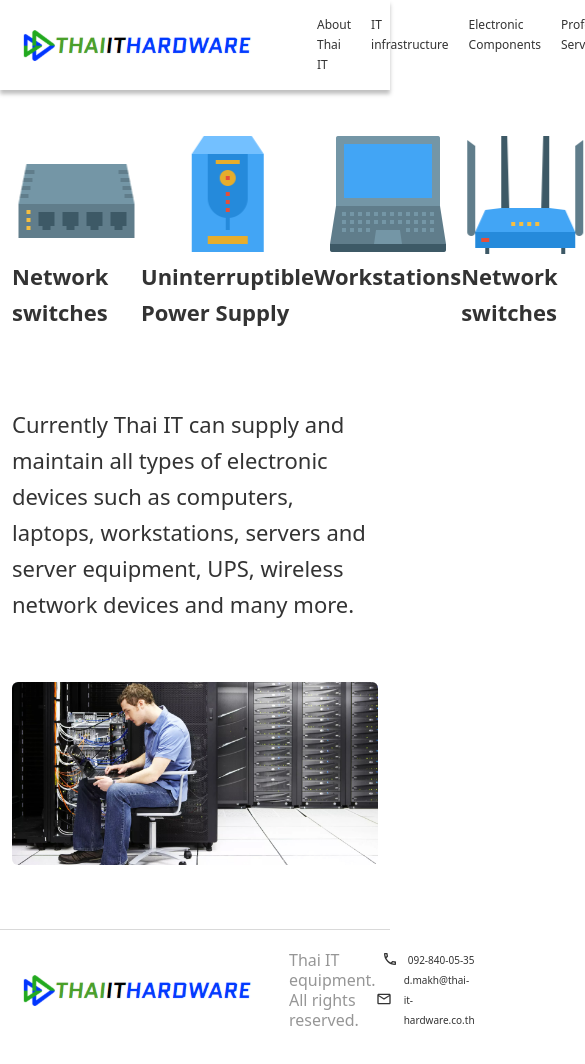
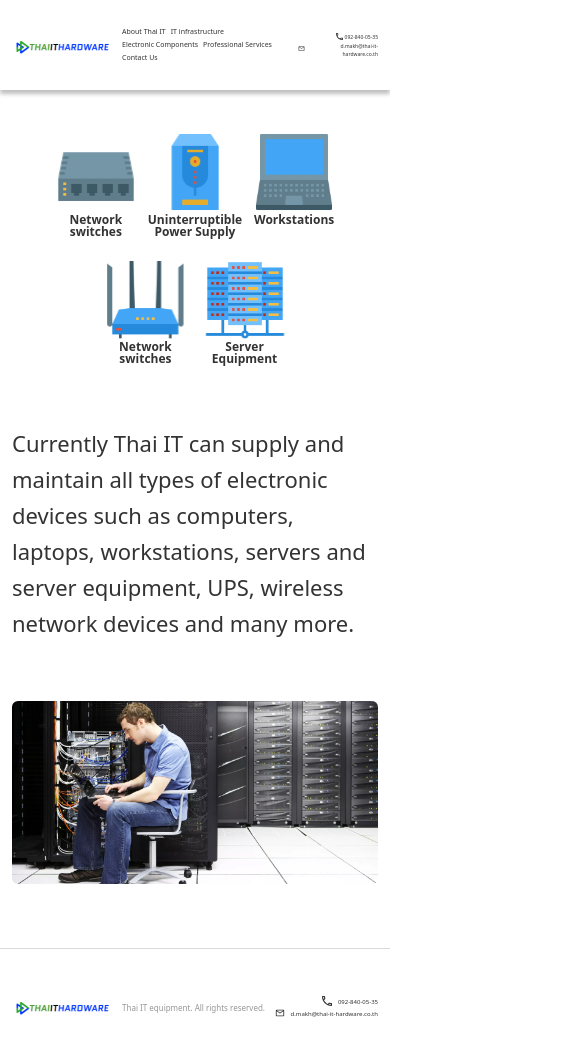
Before and after one commit to Mirfozil-dev/thai_it_hardware, a Vue app: page /#/infrastructure in a window 390 px wide. Shown: the top 1064 px of the page, 585 px wide, since content can reach past the window. Built offline with nearby package versions, Linux system fonts and the light colour scheme; what vue2-touch-events would draw is missing.

Commit message:
made main page adaptive

```diff
--- a/src/components/CompetenciesSection.vue
+++ b/src/components/CompetenciesSection.vue
@@ -1,31 +1,45 @@
 <template>
-  <div class="d-flex justify-content-between">
-    <div class="competencies_item">
+  <div class="d-flex w-100 competencies_wrapper justify-content-center">
+    <div class="competencies_item d-flex flex-column align-items-center">
       <img src="../assets/images/hub.svg" alt="">
-      <p>Network switches</p>
+      <Paragraph class="text-center" fontWeight="600">
+        Network switches
+      </Paragraph>
     </div>
-    <div class="competencies_item">
+    <div class="competencies_item d-flex flex-column align-items-center">
       <img src="../assets/images/supply.svg" alt="">
-      <p>Uninterruptible Power Supply</p>
+      <Paragraph class="text-center" fontWeight="600">
+        Uninterruptible Power Supply
+      </Paragraph>
     </div>
-    <div class="competencies_item">
+    <div class="competencies_item d-flex flex-column align-items-center">
       <img src="../assets/images/laptop.svg" alt="">
-      <p>Workstations</p>
+      <Paragraph class="text-center" fontWeight="600">
+        Workstations
+      </Paragraph>
+      <p class="text-center"></p>
     </div>
-    <div class="competencies_item">
+    <div class="competencies_item d-flex flex-column align-items-center">
       <img src="../assets/images/router.svg" alt="">
-      <p>Network switches</p>
+      <Paragraph class="text-center" fontWeight="600">
+        Network switches
+      </Paragraph>
     </div>
-    <div class="competencies_item">
+    <div class="competencies_item d-flex flex-column align-items-center">
       <img src="../assets/images/server.svg" alt="">
-      <p>Server Equipment</p>
+      <Paragraph class="text-center" fontWeight="600">
+        Server Equipment
+      </Paragraph>
     </div>
   </div>
 </template>
 
 <script>
+import Paragraph from './Paragraph.vue'
+
 export default {
-  name: 'CompetenciesSection'
+  name: 'CompetenciesSection',
+  components: { Paragraph }
 }
 </script>
 
@@ -34,12 +48,55 @@ export default {
   display: flex;
   flex-direction: column;
   align-items: center;
+  width: 20%;
 }
 
-.competencies_item p {
-  color: #333333;
-  font-weight: 600;
-  font-size: 22px;
-  line-height: 36px;
+@media screen and (max-width: 768px) {
+  .competencies_item img {
+    width: 100%;
+  }
+
+  .competencies_wrapper {
+    gap: 15px;
+  }
 }
 </style>
+
+<style>
+
+@media screen and (max-width: 1200px) {
+  .competencies_item p {
+    font-size: 20px !important;
+  }
+}
+
+@media screen and (max-width: 992px) {
+  .competencies_item p {
+    font-size: 18px !important;
+
+  }
+}
+
+@media screen and (max-width: 768px) {
+  .competencies_item p {
+    font-size: 16px !important;
+    line-height: 20px !important;
+  }
+}
+
+@media screen and (max-width: 575px) {
+  .competencies_item p {
+    font-size: 12px !important;
+    line-height: 12px !important;
+  }
+
+  .competencies_wrapper {
+    flex-wrap: wrap !important;
+  }
+
+  .competencies_item {
+    width: 23% !important;
+  }
+}
+
+</style>
--- a/src/components/ComponentsSection.vue
+++ b/src/components/ComponentsSection.vue
@@ -2,21 +2,28 @@
   <div class="components_cards">
     <div class="w-50">
       <img class="w-100" src="../assets/images/main_card_image1.jpg" alt="">
-      <p>One of our core business lines is supplying our customers with high-quality service of Active & Passive
+      <Paragraph margin="20px 0 0 0" class="components_p">
+        One of our core business lines is supplying our customers with high-quality service of Active & Passive
         Electronic Components Procurement. Modern IT infrastructure uses a lot of high-tech electronic components,
-        such as chips, relays, power supplies, and we at Thai IT know our customers priority needs.</p>
+        such as chips, relays, power supplies, and we at Thai IT know our customers priority needs.
+      </Paragraph>
     </div>
     <div class="w-50">
       <img class="w-100" src="../assets/images/main_card_image2.jpg" alt="">
-      <p>Thai IT supply customers with variety of electronic components from different sources. We work with direct
-        factory lines from top-brand manufacturers, and also working with wide network of distributors.</p>
+      <Paragraph margin="20px 0 0 0" class="components_p">
+        Thai IT supply customers with variety of electronic components from different sources. We work with direct
+        factory lines from top-brand manufacturers, and also working with wide network of distributors.
+      </Paragraph>
     </div>
   </div>
 </template>
 
 <script>
+import Paragraph from './Paragraph.vue'
+
 export default {
-  name: 'ComponentsSection'
+  name: 'ComponentsSection',
+  components: { Paragraph }
 }
 </script>
 
@@ -39,3 +46,32 @@ export default {
   border-radius: 6px;
 }
 </style>
+
+<style>
+@media screen and (max-width: 1200px) {
+  .components_p {
+    font-size: 20px !important;
+  }
+}
+
+@media screen and (max-width: 992px) {
+  .components_p {
+    font-size: 18px !important;
+
+  }
+}
+
+@media screen and (max-width: 768px) {
+  .components_p {
+    font-size: 16px !important;
+    line-height: 20px !important;
+  }
+}
+
+@media screen and (max-width: 575px) {
+  .components_p {
+    font-size: 12px !important;
+    line-height: 16px !important;
+  }
+}
+</style>
--- a/src/components/Paragraph.vue
+++ b/src/components/Paragraph.vue
@@ -35,7 +35,3 @@ export default {
   }
 }
 </script>
-
-<style scoped>
-
-</style>
--- a/src/components/Slider.vue
+++ b/src/components/Slider.vue
@@ -1,7 +1,6 @@
 <template>
   <div
     class="slider_wrapper"
-    :style="{ width, height }"
     v-touch:swipe.left="nextSlide"
     v-touch:swipe.right="lastSlide"
   >
@@ -62,6 +61,8 @@ export default {
 
 <style scoped>
 .slider_wrapper {
+  width: 100%;
+  height: 450px;
   position: relative;
 }
 
@@ -89,7 +90,7 @@ export default {
 .slide_img {
   width: 100%;
   height: 100%;
-  object-fit: fill;
+  object-fit: cover;
   overflow: hidden;
   z-index: -1;
   border-radius: 6px;
@@ -145,4 +146,76 @@ export default {
   font-size: 18px;
   line-height: 27px;
 }
+
+@media screen and (max-width: 1200px) {
+  .slide_title {
+    font-size: 30px !important;
+  }
+  .slide_more_btn {
+    width: 100px;
+  }
+}
+
+@media screen and (max-width: 992px) {
+  .slide_title {
+    font-size: 26px !important;
+    line-height: 30px;
+  }
+}
+
+@media screen and (max-width: 768px) {
+  .slide_title {
+    font-size: 22px !important;
+  }
+
+  .slide_more_btn {
+    width: 50px;
+    height: 30px;
+  }
+
+  .slide_more_btn a {
+    font-size: 12px;
+    line-height: 20px;
+  }
+
+  .slide_dot {
+    width: 12px;
+    height: 12px;
+  }
+  .slide_body {
+    padding: 0 20px;
+    bottom: 15px;
+  }
+
+  .slider_wrapper {
+    height: 350px;
+  }
+}
+@media screen and (max-width: 446px) {
+  .slide_dot {
+    width: 8px;
+    height: 8px;
+  }
+  .slide_title {
+    font-size: 16px !important;
+    line-height: 16px;
+  }
+
+  .slide_more_btn {
+    width: 30px;
+    height: 20px;
+    border-radius: 4px;
+    margin-left: 5px;
+  }
+
+  .slide_more_btn a {
+    font-size: 8px;
+  }
+  .slide_pagination {
+    margin-top: 16px !important;
+  }
+  .slider_wrapper {
+    height: 250px;
+  }
+}
 </style>
--- a/src/layouts/CustomFooter.vue
+++ b/src/layouts/CustomFooter.vue
@@ -9,11 +9,11 @@
           </p>
         </div>
         <div class="contacts d-flex flex-column align-items-end justify-content-center">
-          <a href="tel:0928400535" class="d-flex align-items-center">
+          <a href="tel:0928400535" class="d-flex align-items-center justify-content-end text-end">
             <img src="../assets/images/phone.svg" alt="">
             092-840-05-35
           </a>
-          <a href="mailto:d.makh@thai-it-hardware.co.th" class="d-flex align-items-center">
+          <a href="mailto:d.makh@thai-it-hardware.co.th" class="d-flex align-items-center justify-content-end text-end">
             <img src="../assets/images/email.svg" alt="">
             d.makh@thai-it-hardware.co.th
           </a>
@@ -64,4 +64,45 @@ export default {
 .footer_wrapper .contacts img {
   margin: 0 12px 2px 0;
 }
+
+@media screen and (max-width: 1200px) {
+  .footer_wrapper .logo {
+    width: 200px;
+  }
+}
+
+@media screen and (max-width: 768px) {
+  .footer_wrapper .logo {
+    width: 150px;
+  }
+
+  .footer_body p {
+    font-size: 10px;
+  }
+
+  .footer_wrapper .contacts a {
+    font-size: 8px;
+    line-height: 10px;
+  }
+
+  .footer_wrapper .contacts img {
+    width: 10px;
+    margin: 0 6px 2px 0;
+  }
+}
+
+@media screen and (max-width: 510px) {
+  .footer_wrapper .logo {
+    width: 100px;
+  }
+
+  .footer_body p {
+    font-size: 8px;
+    margin: 0 0 0 10px;
+  }
+
+  .footer_wrapper .contacts a {
+    font-size: 6px;
+  }
+}
 </style>
--- a/src/layouts/Navbar.vue
+++ b/src/layouts/Navbar.vue
@@ -15,13 +15,17 @@
           </div>
         </div>
         <div class="contacts d-flex flex-column align-items-end justify-content-center">
-          <a href="tel:0928400535" class="d-flex align-items-center">
+          <a href="tel:0928400535" class="d-flex align-items-center text-end justify-content-end">
             <img src="../assets/images/phone.svg" alt="">
-            092-840-05-35
+            <p class="m-0">
+              092-840-05-35
+            </p>
           </a>
-          <a href="mailto:d.makh@thai-it-hardware.co.th" class="d-flex align-items-center">
+          <a href="mailto:d.makh@thai-it-hardware.co.th" class="d-flex align-items-center text-end justify-content-end">
             <img src="../assets/images/email.svg" alt="">
-            d.makh@thai-it-hardware.co.th
+            <p class="m-0">
+              d.makh@thai-it-hardware.co.th
+            </p>
           </a>
         </div>
       </div>
@@ -48,6 +52,7 @@ export default {
 
 .navbar_wrapper .navigation {
   display: inline-flex;
+  flex-wrap: wrap;
   gap: 20px;
   margin-left: 58px;
 }
@@ -67,4 +72,101 @@ export default {
 .navbar_wrapper .contacts img {
   margin: 0 12px 2px 0;
 }
+
+@media screen and (max-width: 1200px) {
+  .navbar_wrapper .logo {
+    width: 200px;
+  }
+
+  .navbar_wrapper .navigation {
+    margin-left: 28px;
+    gap: 15px;
+  }
+
+  .navbar_wrapper .contacts img {
+    margin: 0 6px 2px 0;
+  }
+}
+
+@media screen and (max-width: 992px) {
+  .contacts {
+    width: 120px;
+  }
+}
+
+@media screen and (max-width: 768px) {
+  .navbar_wrapper .logo {
+    width: 150px;
+  }
+
+  .navbar_wrapper .navigation {
+    margin-left: 15px;
+    gap: 10px;
+  }
+
+  .navbar_wrapper .navigation a {
+    font-size: 10px;
+    line-height: 8px;
+  }
+
+  .navbar_wrapper .contacts a {
+    font-size: 8px;
+    line-height: 12px;
+  }
+
+  .navbar_wrapper .contacts img {
+    width: 10px;
+    margin: 0 2px 2px 0;
+  }
+
+  .contacts {
+    width: 96px;
+  }
+}
+
+@media screen and (max-width: 535px) {
+  .navbar_wrapper .logo {
+    width: 120px;
+  }
+
+  .navbar_wrapper .navigation a {
+    font-size: 8px;
+  }
+
+  .navbar_wrapper .contacts a {
+    font-size: 6px;
+  }
+
+  .navbar_wrapper .contacts img {
+    width: 8px;
+  }
+
+  .contacts {
+    width: 31%;
+  }
+
+  .navbar_wrapper .navigation {
+    margin-left: 10px;
+    gap: 5px;
+  }
+}
+
+@media screen and (max-width: 446px) {
+  .navbar_wrapper .logo {
+    width: 100px;
+  }
+
+  .navbar_wrapper .navigation a {
+    font-size: 7px;
+  }
+
+  .navbar_wrapper .contacts a {
+    font-size: 5px;
+    line-height: 8px;
+  }
+
+  .navbar_wrapper .contacts img {
+    width: 7px;
+  }
+}
 </style>
--- a/src/pages/Main.vue
+++ b/src/pages/Main.vue
@@ -1,11 +1,10 @@
 <template>
   <div class="container">
     <Slider
-      width="100%" height="450px"
       style="margin-top: 20px;"
       :slides="slides"
     />
-    <Paragraph margin="40px 0 0 0">
+    <Paragraph margin="40px 0 0 0" class="main_paragraph">
       Thai IT Hardware specializes in technological and IT-related services, we are a professional IT solutions
       provider. Portfolio of our IT solutions covers many industries, focusing mainly on Industrial, Automation and
       Telecommunication. We have qualified staff in different fields of IT and industries, we can provide various kinds
@@ -62,3 +61,29 @@ export default {
 }
 
 </style>
+
+<style>
+@media screen and (max-width: 1200px) {
+  .main_paragraph {
+    font-size: 20px !important;
+  }
+}
+
+@media screen and (max-width: 992px) {
+  .main_paragraph {
+    font-size: 18px !important;
+
+  }
+}
+
+@media screen and (max-width: 768px) {
+  .main_paragraph {
+    font-size: 16px !important;
+    line-height: 20px !important;
+  }
+
+  .competencies_title {
+    font-size: 26px !important;
+  }
+}
+</style>
```
